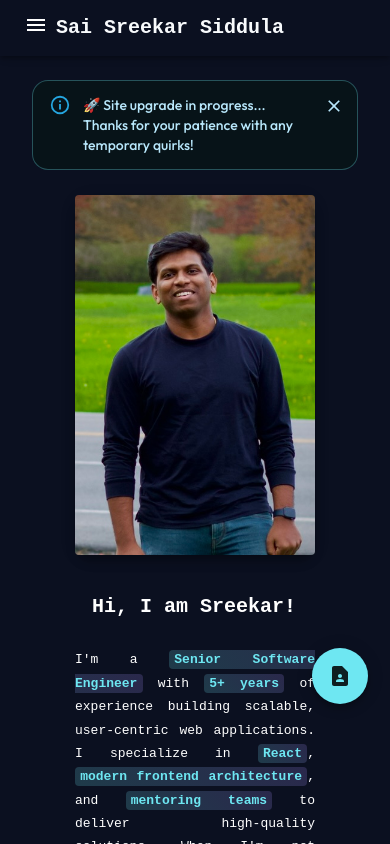
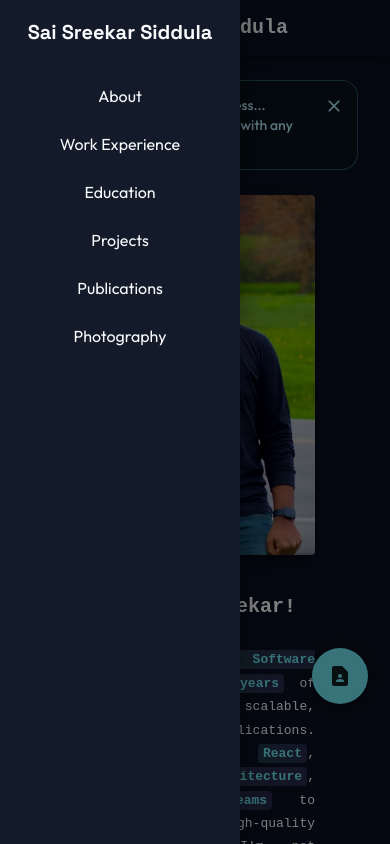
Before and after one commit to sreekar-ss/sreekar-ss.github.io, a React (Create React App) app: page / in a window 390 px wide. Both pictures are taken after a click on the button 36 px from the left and 28 px from the top of the page. Shown: the top 844 px of the page. Built offline with nearby package versions, Linux system fonts and the light colour scheme.

Commit message:
Fix mobile navigation: restore drawer and fix header visibility

```diff
--- a/src/AppHeader.tsx
+++ b/src/AppHeader.tsx
@@ -2,23 +2,73 @@ import {
   AppBar,
   Box,
   Button,
+  Drawer,
   IconButton,
+  List,
+  ListItem,
+  ListItemButton,
+  ListItemText,
   Toolbar,
   Typography,
 } from "@mui/material";
 import MenuIcon from "@mui/icons-material/Menu";
 import { Link } from "react-scroll";
-import React from "react";
+import React, { useState } from "react";
+
+const NAV_ITEMS = [
+  { label: "About", to: "about" },
+  { label: "Work Experience", to: "experience" },
+  { label: "Education", to: "education" },
+  { label: "Projects", to: "projects" },
+  { label: "Publications", to: "publications" },
+  { label: "Photography", to: "photography" },
+];
 
 function AppHeader() {
+  const [mobileOpen, setMobileOpen] = useState(false);
+
+  const handleDrawerToggle = () => {
+    setMobileOpen((prevState) => !prevState);
+  };
+
+  const drawer = (
+    <Box onClick={handleDrawerToggle} sx={{ textAlign: "center" }}>
+      <Typography variant="h6" sx={{ my: 2 }}>
+        Sai Sreekar Siddula
+      </Typography>
+      <List>
+        {NAV_ITEMS.map((item) => (
+          <ListItem key={item.to} disablePadding>
+            <Link
+              to={item.to}
+              activeClass="active"
+              smooth
+              spy
+              onClick={handleDrawerToggle}
+              style={{ width: "100%", textDecoration: "none", color: "inherit" }}
+            >
+              <ListItemButton sx={{ textAlign: "center" }}>
+                <ListItemText primary={item.label} />
+              </ListItemButton>
+            </Link>
+          </ListItem>
+        ))}
+      </List>
+    </Box>
+  );
+
   return (
     <Box>
       <AppBar component="nav" className="headerBar">
         <Toolbar className="headerSection">
           <Box className="headerTextSection">
             <IconButton
+              color="inherit"
+              aria-label="open drawer"
+              edge="start"
+              onClick={handleDrawerToggle}
               className="headerExpand"
-              sx={{ display: { xs: "block", md: "none" } }}
+              sx={{ mr: 2, display: { md: "none" } }}
             >
               <MenuIcon />
             </IconButton>
@@ -26,58 +76,31 @@ function AppHeader() {
               Sai Sreekar Siddula
             </Typography>
           </Box>
-          <Box className="headerButtons">
-            <Link to="about" activeClass="active" smooth spy>
-              <Button
-                className="headerNavButton"
-                sx={{ display: { xs: "none", md: "block" } }}
-              >
-                About
-              </Button>
-            </Link>
-            <Link to="experience" activeClass="active" smooth spy>
-              <Button
-                className="headerNavButton"
-                sx={{ display: { xs: "none", md: "block" } }}
-              >
-                Work Experience
-              </Button>
-            </Link>
-            <Link to="education" activeClass="active" smooth spy>
-              <Button
-                className="headerNavButton"
-                sx={{ display: { xs: "none", md: "block" } }}
-              >
-                Education
-              </Button>
-            </Link>
-            <Link to="projects" activeClass="active" smooth spy>
-              <Button
-                className="headerNavButton"
-                sx={{ display: { xs: "none", md: "block" } }}
-              >
-                Projects
-              </Button>
-            </Link>
-            <Link to="publications" activeClass="active" smooth spy>
-              <Button
-                className="headerNavButton"
-                sx={{ display: { xs: "none", md: "block" } }}
-              >
-                Publications
-              </Button>
-            </Link>
-            <Link to="photography" activeClass="active" smooth spy>
-              <Button
-                className="headerNavButton"
-                sx={{ display: { xs: "none", md: "block" } }}
-              >
-                Photography
-              </Button>
-            </Link>
+          <Box className="headerButtons" sx={{ display: { xs: "none !important", md: "block !important" } }}>
+            {NAV_ITEMS.map((item) => (
+              <Link key={item.to} to={item.to} activeClass="active" smooth spy>
+                <Button className="headerNavButton">{item.label}</Button>
+              </Link>
+            ))}
           </Box>
         </Toolbar>
       </AppBar>
+      <Box component="nav">
+        <Drawer
+          variant="temporary"
+          open={mobileOpen}
+          onClose={handleDrawerToggle}
+          ModalProps={{
+            keepMounted: true, // Better open performance on mobile.
+          }}
+          sx={{
+            display: { xs: "block", md: "none" },
+            "& .MuiDrawer-paper": { boxSizing: "border-box", width: 240 },
+          }}
+        >
+          {drawer}
+        </Drawer>
+      </Box>
     </Box>
   );
 }
```
